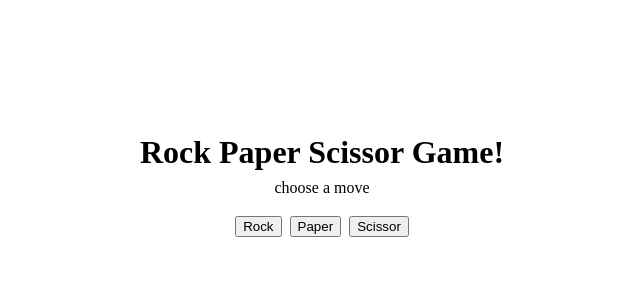
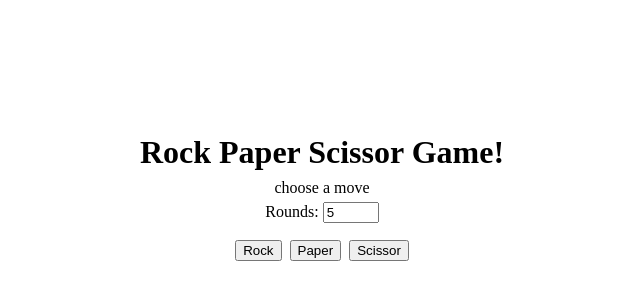
Before and after one commit to Denselle0311/rock-paper-scissor, a plain HTML site: page index.html in a window 1280 px wide. Shown: the top 300 px of the page, without its empty margins (398-1038 px from the left). Drawn offline with Linux system fonts and the light colour scheme.

Commit message:
add round input for longer battle

```diff
--- a/index.html
+++ b/index.html
@@ -8,6 +8,8 @@
 <body>
     <h1>Rock Paper Scissor Game!</h1>
     <p>choose a move</p>
+    <label for="rounds">Rounds: <input type="number" id="rounds" name="rounds" min="5" max="50" value="5"></label>
+
     <div class="container">
         <button id="rock" data-value='1'>Rock</button>
         <button id="paper" data-value='2'>Paper</button>
```
